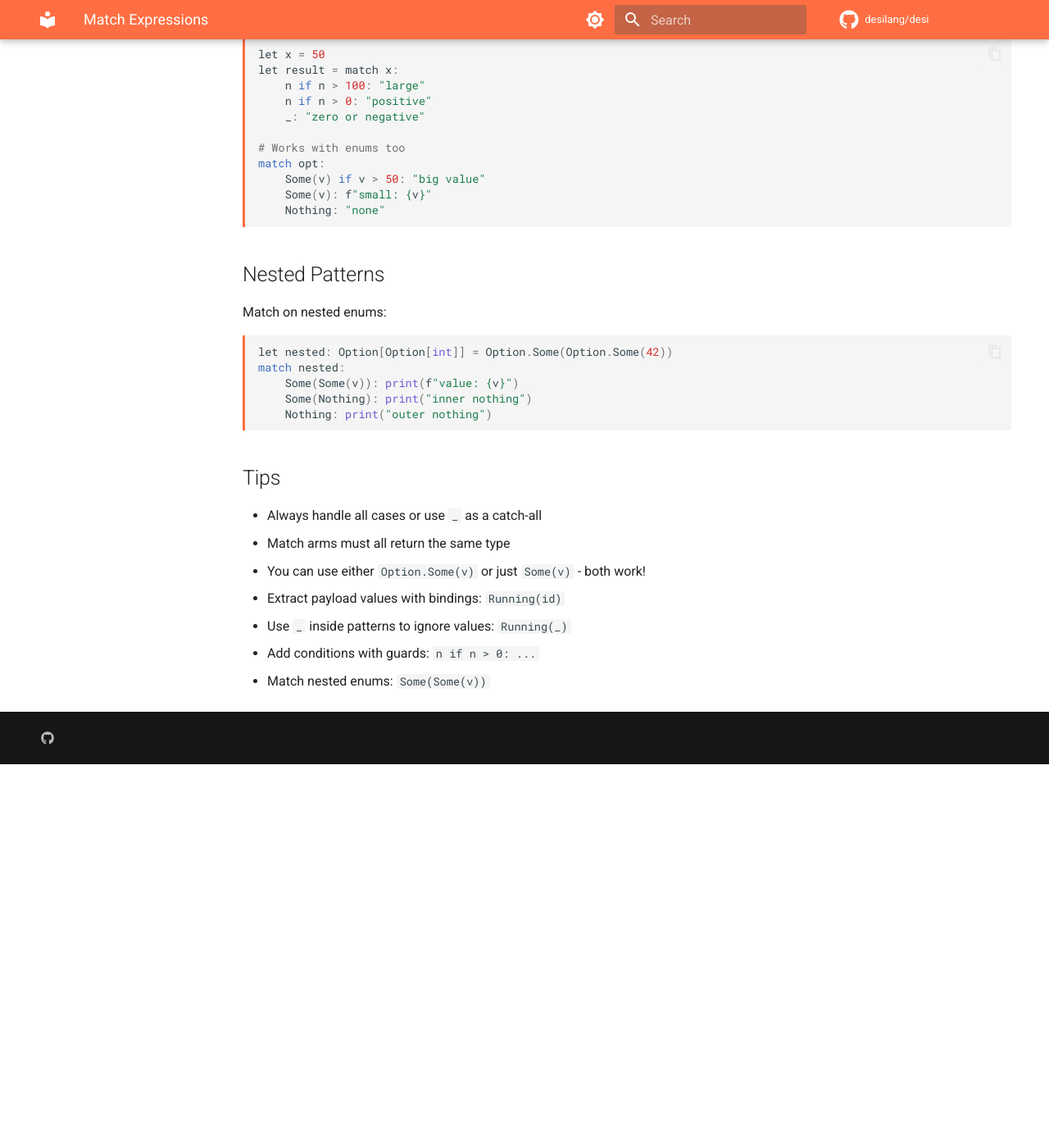
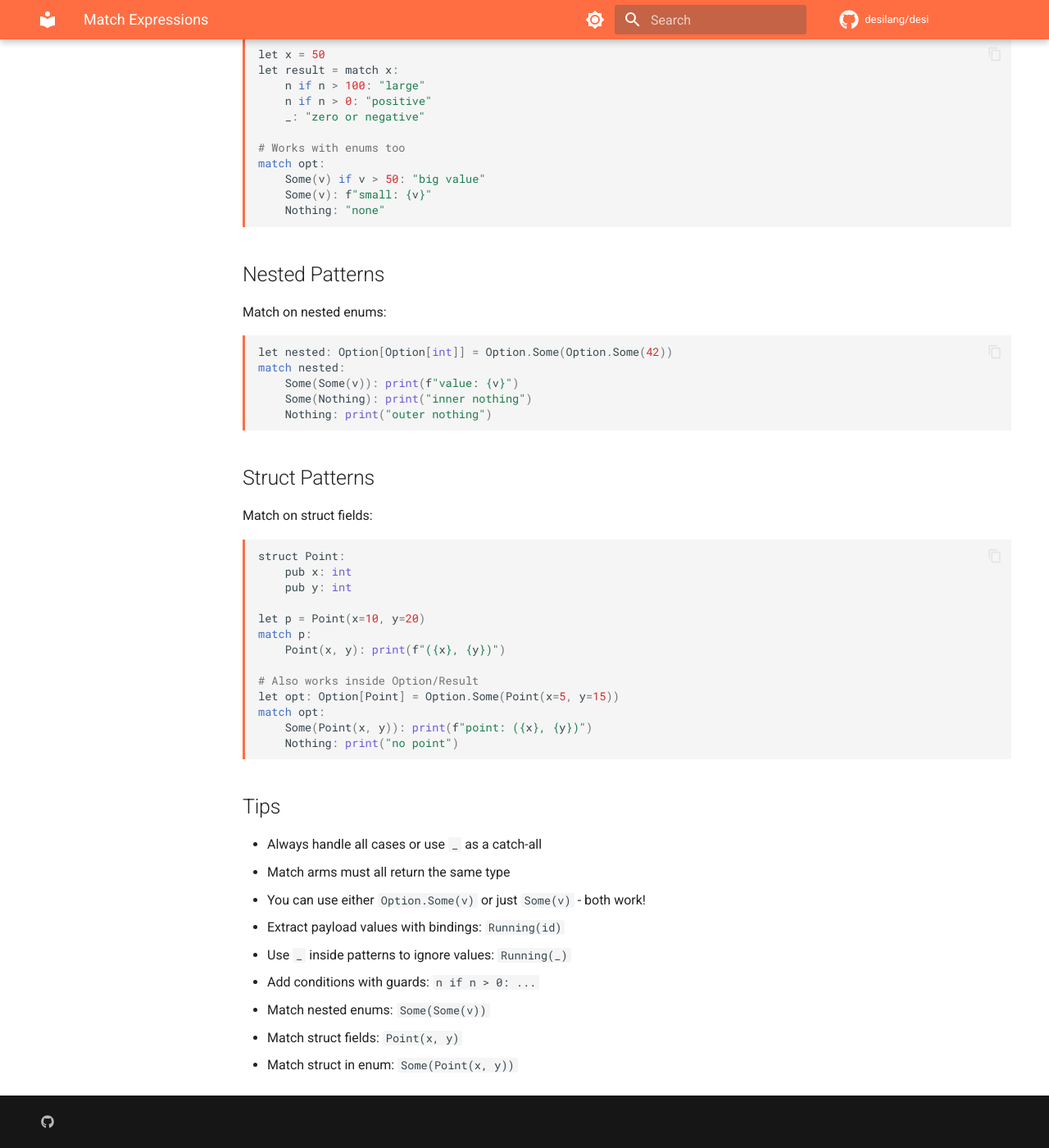
Before and after one commit to desilang/desi, an MkDocs documentation site: the page built from book/docs/language/match.md, in a window 1280 px wide and 1400 px high, scrolled down 2721 px. Shown: the whole window at 82% size. Built offline with MkDocs 1.6.1 and Material for MkDocs 9.7.7, drawn with Linux system fonts in a browser that asks for light colours; comment, search, counter and statistics services are not loaded; the version menu is left out; before the commit the page ends 3653 px from its top, so only the background shows below that.

Commit message:
docs: Add struct pattern matching documentation with nested examples

````diff
--- a/book/docs/language/match.md
+++ b/book/docs/language/match.md
@@ -150,6 +150,26 @@ match nested:
     Nothing: print("outer nothing")
 ```
 
+## Struct Patterns
+
+Match on struct fields:
+
+```python
+struct Point:
+    pub x: int
+    pub y: int
+
+let p = Point(x=10, y=20)
+match p:
+    Point(x, y): print(f"({x}, {y})")
+
+# Also works inside Option/Result
+let opt: Option[Point] = Option.Some(Point(x=5, y=15))
+match opt:
+    Some(Point(x, y)): print(f"point: ({x}, {y})")
+    Nothing: print("no point")
+```
+
 ## Tips
 
 - Always handle all cases or use `_` as a catch-all
@@ -159,3 +179,5 @@ match nested:
 - Use `_` inside patterns to ignore values: `Running(_)`
 - Add conditions with guards: `n if n > 0: ...`
 - Match nested enums: `Some(Some(v))`
+- Match struct fields: `Point(x, y)`
+- Match struct in enum: `Some(Point(x, y))`
````
Also changed, not shown: docs/features/match.md (+24 -1 lines).
